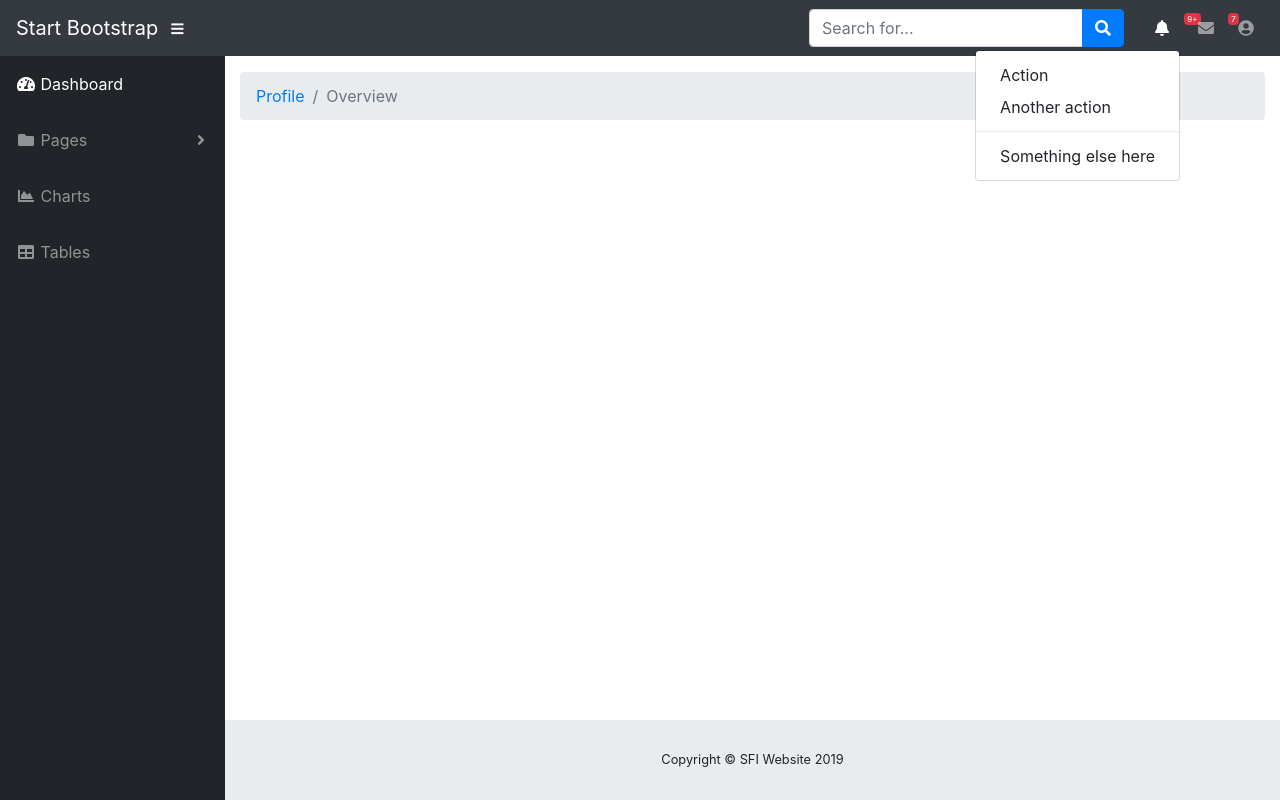
After one commit to Stephen-O-Donovan/mysite, a Python web app: template templates/show_profile.html in a window 1280 px wide, after a click on "9+". The commit adds this page. Run offline with Jinja, Linux system fonts and the light colour scheme; the template is opened without the code that fills it, so the values that code supplies are empty; some libraries are stand-ins or nearby versions.

Commit message:
show profile page

```diff
--- a/templates/dashboard.html
+++ b/templates/dashboard.html
@@ -110,7 +110,7 @@
             <a class="dropdown-item" href="forgot-password.html">Forgot Password</a>
             <div class="dropdown-divider"></div>
             <h6 class="dropdown-header">Other Pages:</h6>
-            <a class="dropdown-item" href="404.html">404 Page</a>
+            <a class="dropdown-item" href="profile.html">Profile Page</a>
             <a class="dropdown-item" href="blank.html">Blank Page</a>
           </div>
         </li>
--- /dev/null
+++ b/templates/show_profile.html
@@ -0,0 +1,202 @@
+<!DOCTYPE html>
+<html lang="en">
+
+  <head>
+
+    <meta charset="utf-8">
+    <meta http-equiv="X-UA-Compatible" content="IE=edge">
+    <meta name="viewport" content="width=device-width, initial-scale=1, shrink-to-fit=no">
+    <meta name="description" content="">
+    <meta name="author" content="">
+
+    <title>SB Admin - Dashboard</title>
+
+    <!-- Bootstrap core CSS-->
+    <link href="static/dash/vendor/bootstrap/css/bootstrap.min.css" rel="stylesheet">
+
+    <!-- Custom fonts for this template-->
+    <link href="static/dash/vendor/fontawesome-free/css/all.min.css" rel="stylesheet" type="text/css">
+
+    <!-- Page level plugin CSS-->
+    <link href="static/dash/vendor/datatables/dataTables.bootstrap4.css" rel="stylesheet">
+
+    <!-- Custom styles for this template-->
+    <link href="static/dash/css/sb-admin.css" rel="stylesheet">
+
+  </head>
+
+  <body id="page-top">
+
+    <nav class="navbar navbar-expand navbar-dark bg-dark static-top">
+
+      <a class="navbar-brand mr-1" href="index.html">Start Bootstrap</a>
+
+      <button class="btn btn-link btn-sm text-white order-1 order-sm-0" id="sidebarToggle" href="#">
+        <i class="fas fa-bars"></i>
+      </button>
+
+      <!-- Navbar Search -->
+      <form class="d-none d-md-inline-block form-inline ml-auto mr-0 mr-md-3 my-2 my-md-0">
+        <div class="input-group">
+          <input type="text" class="form-control" placeholder="Search for..." aria-label="Search" aria-describedby="basic-addon2">
+          <div class="input-group-append">
+            <button class="btn btn-primary" type="button">
+              <i class="fas fa-search"></i>
+            </button>
+          </div>
+        </div>
+      </form>
+
+      <!-- Navbar -->
+      <ul class="navbar-nav ml-auto ml-md-0">
+        <li class="nav-item dropdown no-arrow mx-1">
+          <a class="nav-link dropdown-toggle" href="#" id="alertsDropdown" role="button" data-toggle="dropdown" aria-haspopup="true" aria-expanded="false">
+            <i class="fas fa-bell fa-fw"></i>
+            <span class="badge badge-danger">9+</span>
+          </a>
+          <div class="dropdown-menu dropdown-menu-right" aria-labelledby="alertsDropdown">
+            <a class="dropdown-item" href="#">Action</a>
+            <a class="dropdown-item" href="#">Another action</a>
+            <div class="dropdown-divider"></div>
+            <a class="dropdown-item" href="#">Something else here</a>
+          </div>
+        </li>
+        <li class="nav-item dropdown no-arrow mx-1">
+          <a class="nav-link dropdown-toggle" href="#" id="messagesDropdown" role="button" data-toggle="dropdown" aria-haspopup="true" aria-expanded="false">
+            <i class="fas fa-envelope fa-fw"></i>
+            <span class="badge badge-danger">7</span>
+          </a>
+          <div class="dropdown-menu dropdown-menu-right" aria-labelledby="messagesDropdown">
+            <a class="dropdown-item" href="#">Action</a>
+            <a class="dropdown-item" href="#">Another action</a>
+            <div class="dropdown-divider"></div>
+            <a class="dropdown-item" href="#">Something else here</a>
+          </div>
+        </li>
+        <li class="nav-item dropdown no-arrow">
+          <a class="nav-link dropdown-toggle" href="#" id="userDropdown" role="button" data-toggle="dropdown" aria-haspopup="true" aria-expanded="false">
+            <i class="fas fa-user-circle fa-fw"></i>
+          </a>
+          <div class="dropdown-menu dropdown-menu-right" aria-labelledby="userDropdown">
+            <a class="dropdown-item" href="#">Settings</a>
+            <a class="dropdown-item" href="#">Activity Log</a>
+            <div class="dropdown-divider"></div>
+            <a class="dropdown-item" href="#" data-toggle="modal" data-target="#logoutModal">Logout</a>
+          </div>
+        </li>
+      </ul>
+
+    </nav>
+
+    <div id="wrapper">
+
+      <!-- Sidebar -->
+      <ul class="sidebar navbar-nav">
+        <li class="nav-item active">
+          <a class="nav-link" href="index.html">
+            <i class="fas fa-fw fa-tachometer-alt"></i>
+            <span>Dashboard</span>
+          </a>
+        </li>
+        <li class="nav-item dropdown">
+          <a class="nav-link dropdown-toggle" href="#" id="pagesDropdown" role="button" data-toggle="dropdown" aria-haspopup="true" aria-expanded="false">
+            <i class="fas fa-fw fa-folder"></i>
+            <span>Pages</span>
+          </a>
+          <div class="dropdown-menu" aria-labelledby="pagesDropdown">
+            <h6 class="dropdown-header">Login Screens:</h6>
+            <a class="dropdown-item" href="login.html">Login</a>
+            <a class="dropdown-item" href="register.html">Register</a>
+            <a class="dropdown-item" href="forgot-password.html">Forgot Password</a>
+            <div class="dropdown-divider"></div>
+            <h6 class="dropdown-header">Other Pages:</h6>
+            <a class="dropdown-item" href="404.html">404 Page</a>
+            <a class="dropdown-item" href="blank.html">Blank Page</a>
+          </div>
+        </li>
+        <li class="nav-item">
+          <a class="nav-link" href="charts.html">
+            <i class="fas fa-fw fa-chart-area"></i>
+            <span>Charts</span></a>
+        </li>
+        <li class="nav-item">
+          <a class="nav-link" href="tables.html">
+            <i class="fas fa-fw fa-table"></i>
+            <span>Tables</span></a>
+        </li>
+      </ul>
+
+      <div id="content-wrapper">
+
+        <div class="container-fluid">
+
+          <!-- Breadcrumbs-->
+          <ol class="breadcrumb">
+            <li class="breadcrumb-item">
+              <a href="#">Profile</a>
+            </li>
+            <li class="breadcrumb-item active">Overview</li>
+          </ol>
+
+
+        <!-- Sticky Footer -->
+        <footer class="sticky-footer">
+          <div class="container my-auto">
+            <div class="copyright text-center my-auto">
+              <span>Copyright © SFI Website 2019</span>
+            </div>
+          </div>
+        </footer>
+
+      </div>
+      <!-- /.content-wrapper -->
+
+    </div>
+    <!-- /#wrapper -->
+
+    <!-- Scroll to Top Button-->
+    <a class="scroll-to-top rounded" href="#page-top">
+      <i class="fas fa-angle-up"></i>
+    </a>
+
+    <!-- Logout Modal-->
+    <div class="modal fade" id="logoutModal" tabindex="-1" role="dialog" aria-labelledby="exampleModalLabel" aria-hidden="true">
+      <div class="modal-dialog" role="document">
+        <div class="modal-content">
+          <div class="modal-header">
+            <h5 class="modal-title" id="exampleModalLabel">Ready to Leave?</h5>
+            <button class="close" type="button" data-dismiss="modal" aria-label="Close">
+              <span aria-hidden="true">×</span>
+            </button>
+          </div>
+          <div class="modal-body">Select "Logout" below if you are ready to end your current session.</div>
+          <div class="modal-footer">
+            <button class="btn btn-secondary" type="button" data-dismiss="modal">Cancel</button>
+            <a class="btn btn-primary" href="/logout">Logout</a>
+          </div>
+        </div>
+      </div>
+    </div>
+
+    <!-- Bootstrap core JavaScript-->
+    <script src="static/dash/vendor/jquery/jquery.min.js"></script>
+    <script src="static/dash/vendor/bootstrap/js/bootstrap.bundle.min.js"></script>
+
+    <!-- Core plugin JavaScript-->
+    <script src="static/dash/vendor/jquery-easing/jquery.easing.min.js"></script>
+
+    <!-- Page level plugin JavaScript-->
+    <script src="static/dash/vendor/chart.js/Chart.min.js"></script>
+    <script src="static/dash/vendor/datatables/jquery.dataTables.js"></script>
+    <script src="static/dash/vendor/datatables/dataTables.bootstrap4.js"></script>
+
+    <!-- Custom scripts for all pages-->
+    <script src="static/dash/js/sb-admin.min.js"></script>
+
+    <!-- Demo scripts for this page-->
+    <script src="static/dash/js/demo/datatables-demo.js"></script>
+    <script src="static/dash/js/demo/chart-area-demo.js"></script>
+
+  </body>
+
+</html>
```
Also changed, not shown: app.py (+48 -0 lines).
